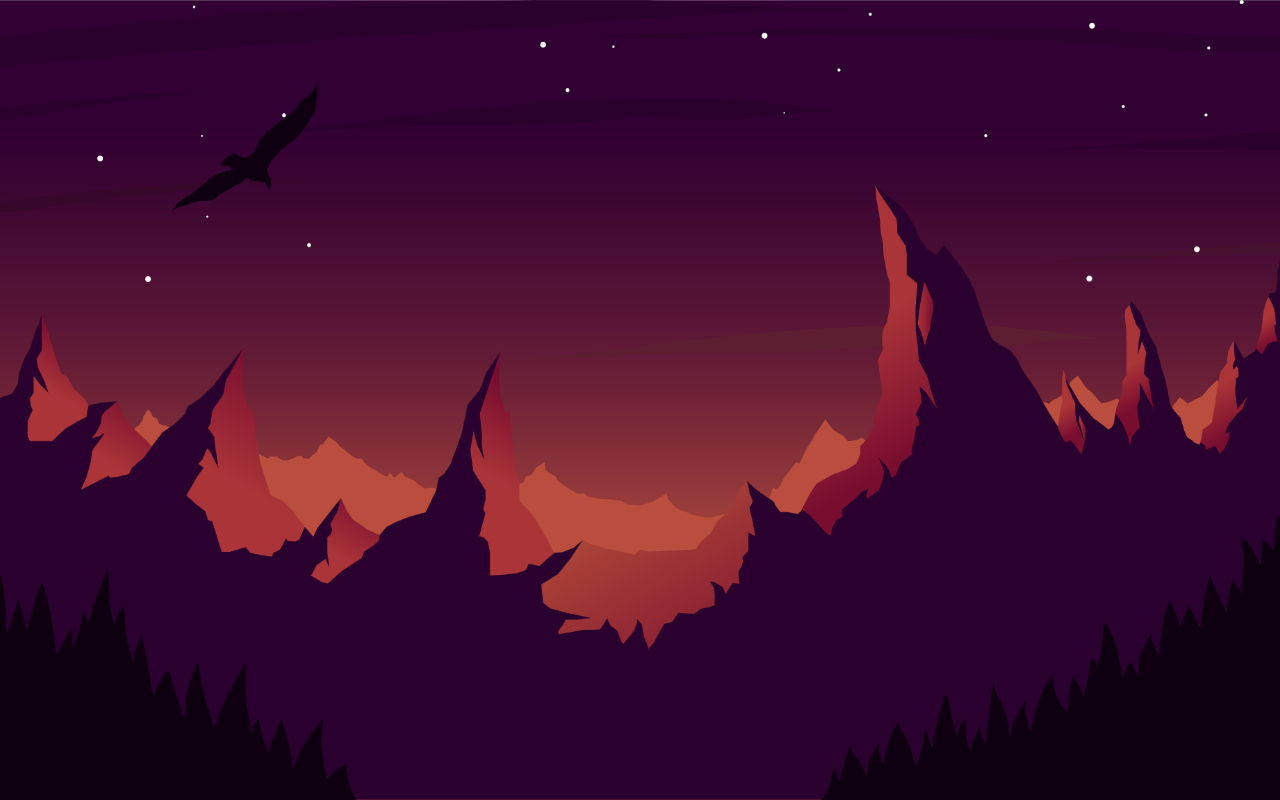
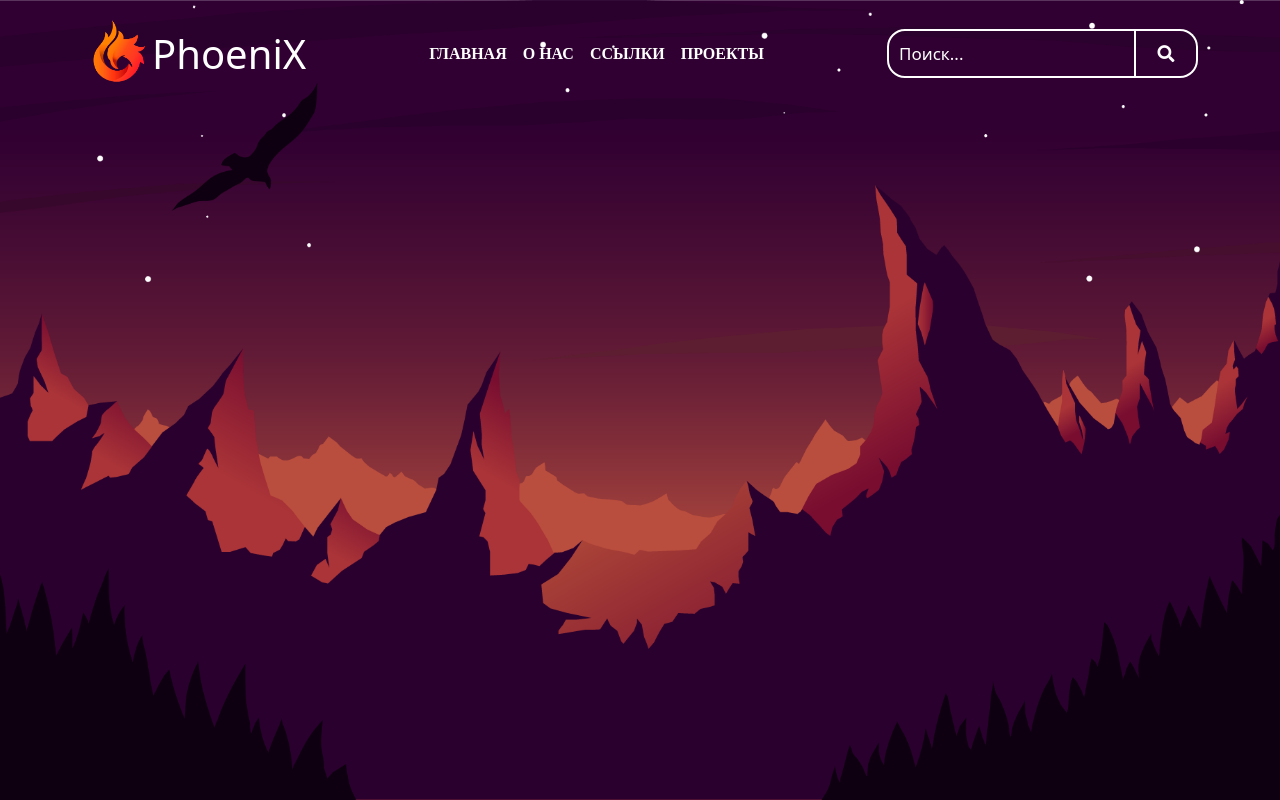
Before and after one commit to phoenix-520/PhoeniX-Website-v3.0, a plain HTML site: page index.html in a window 1280 px wide. Drawn offline with Linux system fonts and the light colour scheme; a web font is replaced by a local one.

Commit message:
added header

```diff
--- a/index.html
+++ b/index.html
@@ -5,6 +5,8 @@
     <meta http-equiv="X-UA-Compatible" content="IE=edge">
     <meta name="viewport" content="width=device-width, initial-scale=1.0">
     <link rel="stylesheet" href="css/style.min.css">
+    <link rel="stylesheet" href="css/css/bootstrap.min.css">
+    <link rel="stylesheet" href="src/icons/fontawesome-free-5.15.4-web/css/all.css">
     <title>PhoeniX</title>
 </head>
 <body>
@@ -15,6 +17,38 @@
         <div data-speed="60" class="layer layer-2"></div>
         <div data-speed="90" class="layer layer-3"></div>
     </div>
+
+    <!-- HEADER -->
+
+    <header class="header p-3 mb-3">
+        <div class="container">
+          <div class="header__inner d-flex align-items-center justify-content-between">
+           <div class="header__logo d-flex align-items-center justify-content-center">
+            <a href="/" class="mb-2 mb-lg-0">
+                <img class="header__img" src="src/images/logo.png" alt="">
+              </a>
+              <a href="#" class="header__titlelink">
+                <h1 class="header__title m-0">Phoeni<span>X</span></h1>
+              </a>
+           </div>
+
+           <div class="header__navbar d-flex align-items-center">
+            <ul class="navbar nav">
+                <li><a href="#" class="navbar__link  px-2">ГЛАВНАЯ</a></li>
+                <li><a href="#" class="navbar__link  px-2">О НАС</a></li>
+                <li><a href="#" class="navbar__link  px-2">ССЫЛКИ</a></li>
+                <li><a href="#" class="navbar__link  px-2">ПРОЕКТЫ</a></li>
+              </ul>
+           </div>
+
+            <form class="search">
+              <input type="search" class="search__input" placeholder="Поиск..." aria-label="Search">
+              <button class="search__btn" type="submit"><i class="fas fa-search"></i></button>
+            </form>
+          </div>
+        </div>
+      </header>
+
     <script src="js/app.js"></script>
 </body>
 </html>
--- a/scss/style.scss
+++ b/scss/style.scss
@@ -1,9 +1,28 @@
+
+@font-face {
+    font-family: "Montserrat";
+    src: url(../src/fonts/Montserrat-Bold.ttf);
+    font-weight: bold;
+}
+@font-face {
+    font-family: "Montserrat";
+    src: url(../src/fonts/Montserrat-Light.ttf);
+    font-weight: light;
+}
+@font-face {
+    font-family: "Montserrat";
+    src: url(../src/fonts/Montserrat-Regular.ttf);
+    font-weight: regular;
+}
 body {
     margin: 0;
 }
 * {
     box-sizing: border-box;
 }
+
+// BACKGROUND PARALLAX
+
 .scene {
     position: fixed;
     left: 0;
@@ -11,6 +30,7 @@ body {
     bottom: 0;
     right: 0;
     min-height: 100vh;
+    z-index: -99;
 }
 .layer {
     position: absolute;
@@ -36,3 +56,76 @@ body {
     background: url('../src/images/layer3.png') center no-repeat;
     background-size: cover;
 }
+
+// HEADER
+
+.header {
+    margin: 0;
+    &__img {
+        width: 70px;
+        height: 75px;
+    }
+    &__title {
+        color: #fff;
+        span:hover {
+            color: #CB4900;
+        }
+
+    }
+    &__titlelink {
+        text-decoration: none;
+    }
+}
+.navbar__link {
+    color: rgb(255, 255, 255);
+    text-decoration: none;
+    font-family: "Montserrat";
+    font-weight: bold;
+    font-size: 16px;
+    &:hover {
+        color: #CB4900;
+    }
+}
+
+
+.search {
+
+  &__input {
+    padding: 10px;
+    font-size: 17px;
+    border: 2px solid rgb(255, 255, 255);
+    border-radius: 18px 0 0 18px;
+    // border-right: none;
+    float: left;
+    width: 80%;
+    background-color: transparent;
+    color: #fff;
+    outline:none;
+    &::-webkit-input-placeholder { color: white; }
+  }
+  &__btn {
+    background-color: transparent;
+    float: left;
+    width: 20%;
+    padding: 10px;
+    color: white;
+    font-size: 17px;
+    border: 2px solid rgb(255, 255, 255);
+    border-radius: 0 18px 18px 0;
+    border-left: none;
+    cursor: pointer;
+    &:hover {
+        background: #CB4900;
+        color: #fff;
+    }
+
+  }
+}
+input[type="search"]::-webkit-search-cancel-button {
+    -webkit-appearance: none;
+    width: 20px;
+    height: 20px;
+    color: #fff;
+    cursor: pointer;
+    background: url(../src/icons/times-solid.svg) no-repeat;
+}
```
Also changed, not shown: css/style.min.css, src/icons/times-solid.svg (added), src/images/logo.png (added).
